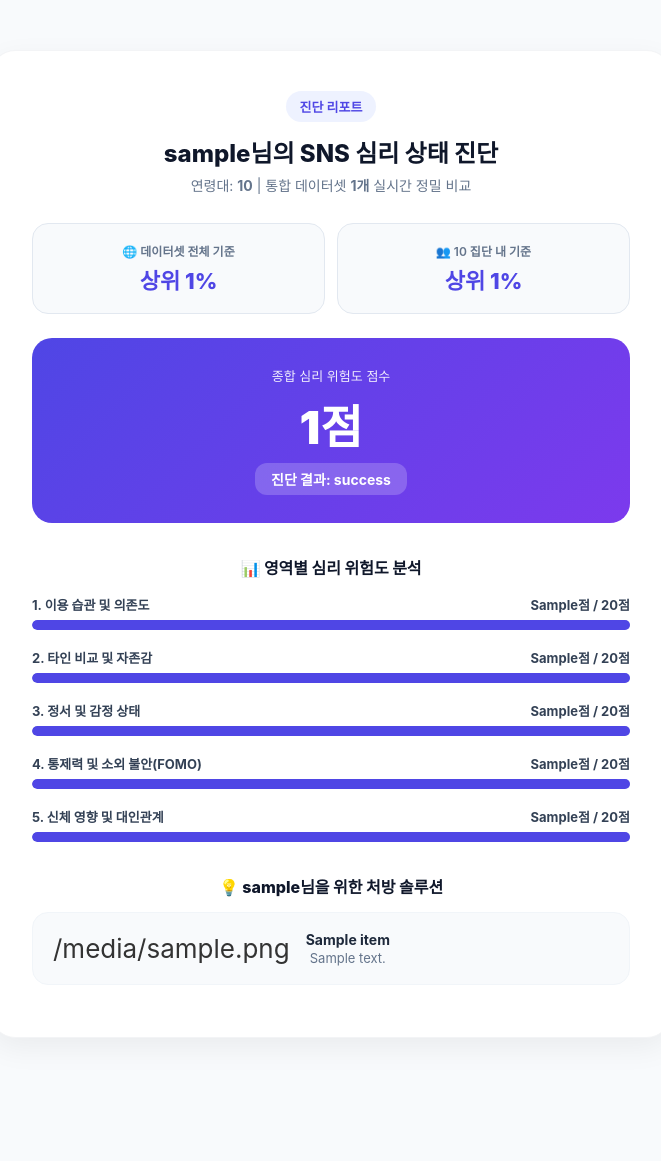
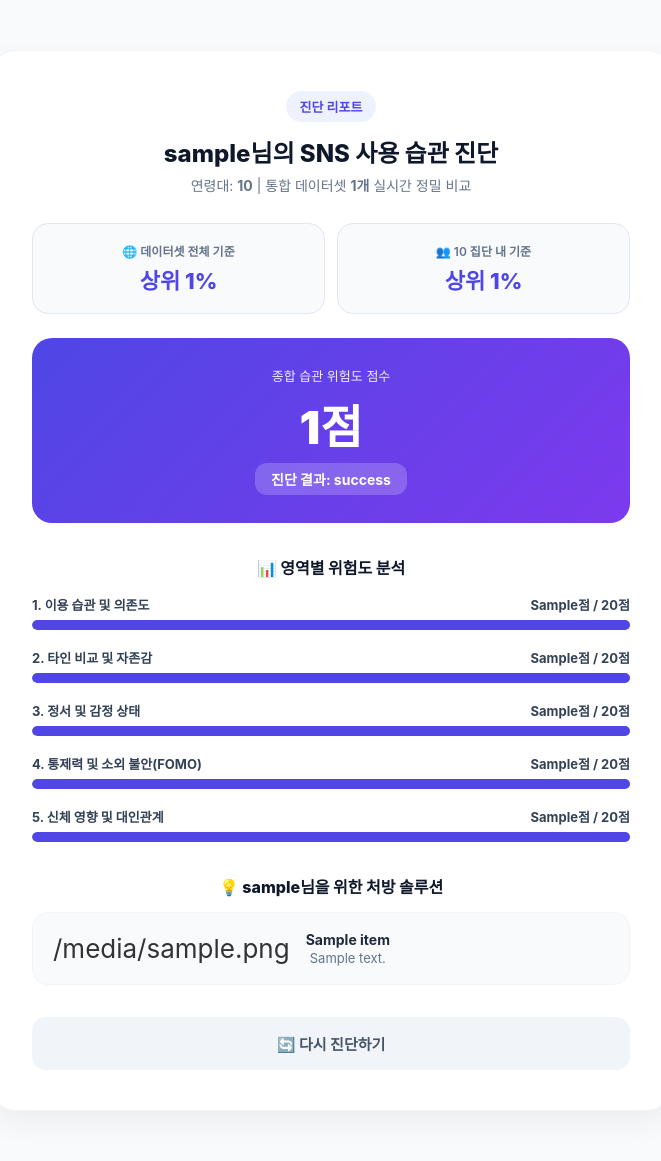
Before and after one commit to liquid0000/BigData_AI_Project_Team6, a Flask app: template templates/result.html in a window 1280 px wide. Shown: the whole page, without its empty margins (309-970 px from the left). Before the commit the page ends 966 px from the top, so only its background shows below. Run offline with Flask 3, Linux system fonts and the light colour scheme; the template is opened without the code that fills it: most values are stand-ins (such as "Sample title", 1, 10 or a date in 2020).

```diff
--- a/templates/result.html
+++ b/templates/result.html
@@ -3,7 +3,7 @@
 <head>
     <meta charset="UTF-8">
     <meta name="viewport" content="width=device-width, initial-scale=1.0">
-    <title>SNS 심리 상태 진단 결과 리포트</title>
+    <title>SNS 사용 습관 진단 결과 리포트</title>
     <link rel="stylesheet" href="{{ url_for('static', filename='css/style.css') }}">
     <style>
         body {
@@ -149,6 +149,27 @@
         .sol-icon {
             font-size: 26px;
         }
+
+        .restart-btn {
+            display: block;
+            width: 100%;
+            text-align: center;
+            padding: 16px 0;
+            font-size: 15px;
+            font-weight: 700;
+            color: #475569;
+            background-color: #f1f5f9;
+            border: none;
+            border-radius: 14px;
+            cursor: pointer;
+            text-decoration: none;
+            margin-top: 32px;
+            transition: background 0.2s ease;
+        }
+
+            .restart-btn:hover {
+                background-color: #e2e8f0;
+            }
     </style>
 </head>
 <body>
@@ -156,7 +177,7 @@
 
         <div style="text-align: center;">
             <span class="badge">진단 리포트</span>
-            <h1 class="user-title">{{ result.nickname }}님의 SNS 심리 상태 진단</h1>
+            <h1 class="user-title">{{ result.nickname }}님의 SNS 사용 습관 진단</h1>
             <p class="sub-text">
                 연령대: <strong>{{ result.user_age }}</strong> | 통합 데이터셋 <strong>{{ result.total_dataset_count }}개</strong> 실시간 정밀 비교
             </p>
@@ -176,7 +197,7 @@
 
         <!-- 2. 종합 점수 및 위험군 상태 -->
         <div class="score-banner">
-            <div style="font-size: 13px; opacity: 0.9;">종합 심리 위험도 점수</div>
+            <div style="font-size: 13px; opacity: 0.9;">종합 습관 위험도 점수</div>
             <div class="score-val">{{ result.total_score }}점</div>
             <div class="status-txt">진단 결과: {{ result.status }}</div>
         </div>
@@ -184,7 +205,7 @@
         <!-- 3. 5개 영역별 위험도 분석 (막대 그래프) -->
         <div class="part-analysis">
             <h3 style="font-size: 16px; font-weight: 800; color: #0f172a; margin-bottom: 16px;">
-                📊 영역별 심리 위험도 분석
+                📊 영역별 위험도 분석
             </h3>
 
             <div class="part-item">
@@ -254,6 +275,9 @@
             {% endfor %}
         </div>
 
+        <!-- 5. 다시 진단하기 버튼 -->
+        <a href="/" class="restart-btn">🔄 다시 진단하기</a>
+
     </div>
 </body>
 </html>
```
Also changed, not shown: templates/index.html (+2 -12 lines), templates/survey.html (+20 -7 lines).
